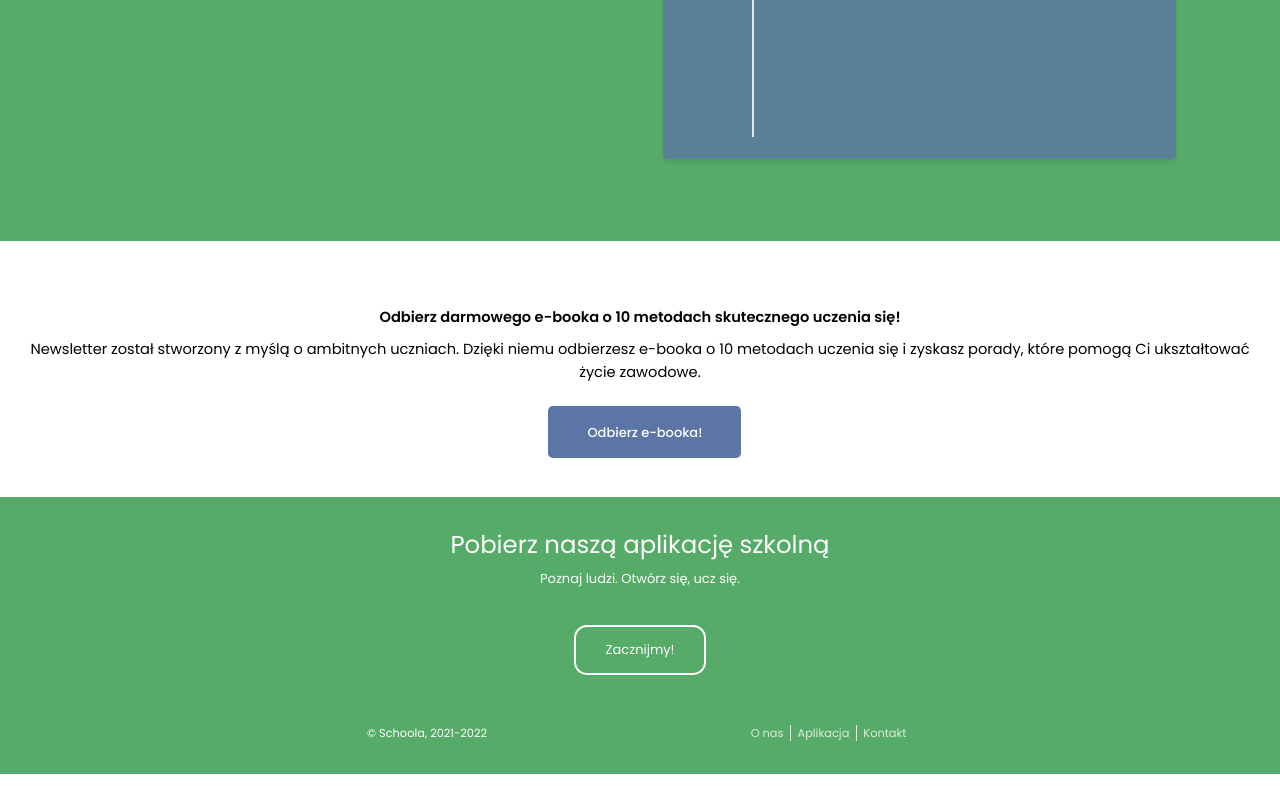
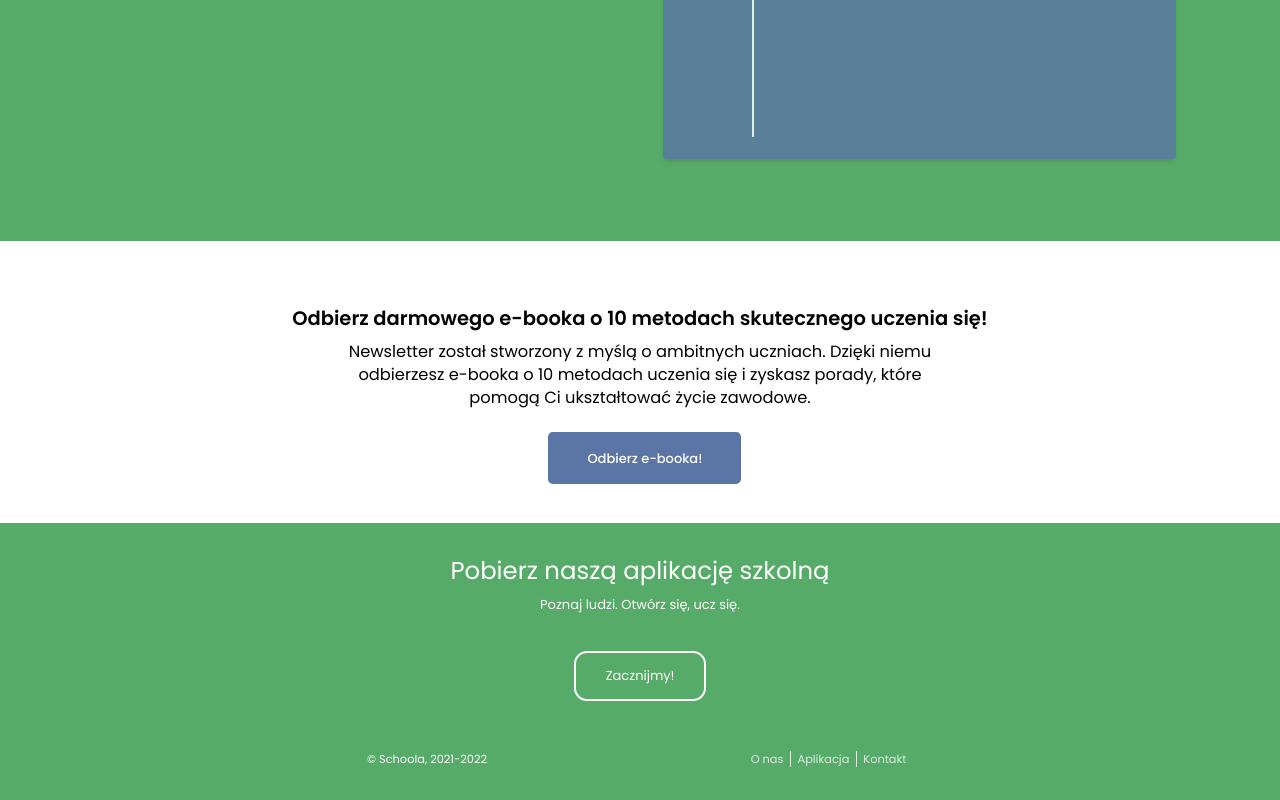
Before and after one commit to schoola-pl/schoola-landing, a Next.js app: page / in a window 1280 px wide. Shown: the part 1614-2414 px from the top of the page. Before the commit the page ends 2388 px from the top, so only its background shows below. Built offline with nearby package versions, Linux system fonts and the light colour scheme.

Commit message:
Change styles in NewsletterSection

```diff
--- a/components/organisms/NewsletterSection/NewsletterSection.tsx
+++ b/components/organisms/NewsletterSection/NewsletterSection.tsx
@@ -2,9 +2,9 @@ import React from 'react';
 
 const NewsletterSubscribe = () => {
   return (
-    <div className="flex flex-col justify-center items-center my-10">
-      <h1 className="text-center font-semibold mb-3 text-lg">Odbierz darmowego e-booka o 10 metodach skutecznego uczenia się!</h1>
-      <p className="text-center mx-5 mb-3 sm:mb-5 text-md md:text-lg">
+    <div className="flex flex-col justify-center items-center my-10 px-6">
+      <h1 className="text-center font-semibold mb-3 text-xl md:text-2xl">Odbierz darmowego e-booka o 10 metodach skutecznego uczenia się!</h1>
+      <p className="text-center mx-5 mb-3 sm:mb-5 text-md md:text-lg lg:text-xl lg:w-1/2">
         Newsletter został stworzony z myślą o ambitnych uczniach. Dzięki niemu odbierzesz e-booka o 10 metodach uczenia się i zyskasz porady, które
         pomogą Ci ukształtować życie zawodowe.
       </p>
```
